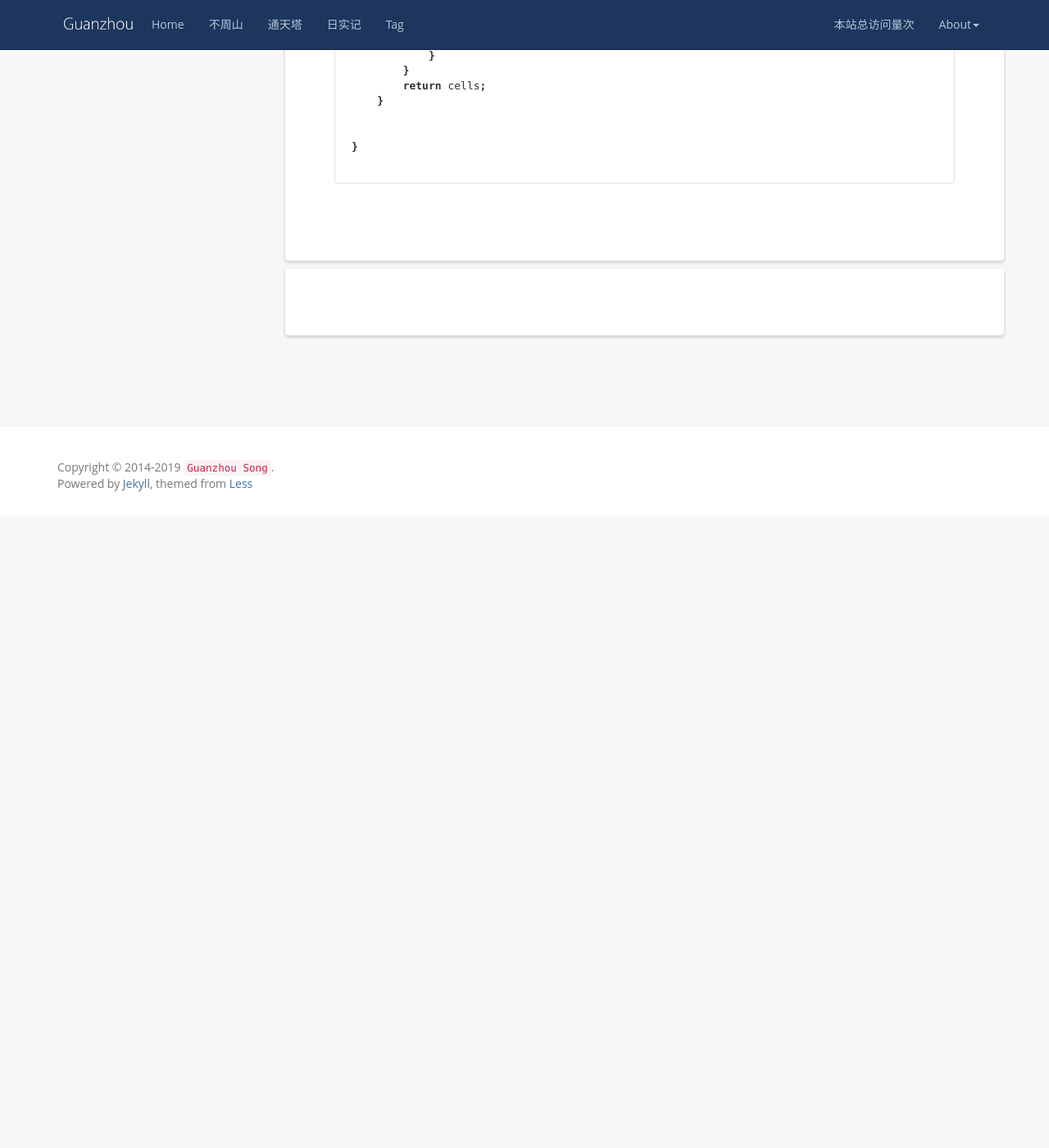
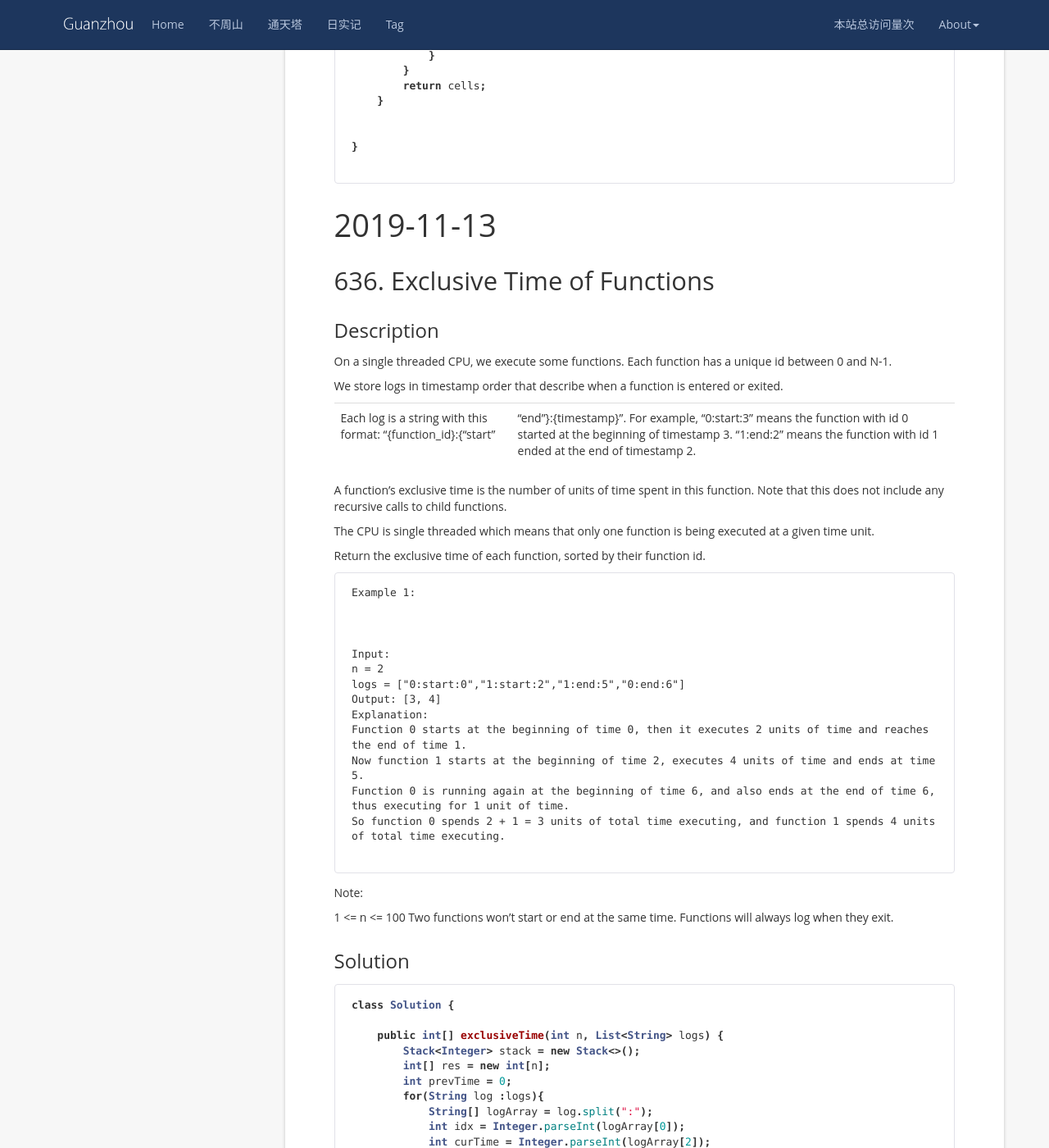
Before and after one commit to wangsimin04/GuanzhouSong.github.io, a Jekyll site: the page built from _posts/2019-11-01-LeetCode.md, in a window 1280 px wide and 1400 px high, scrolled down 22406 px. Shown: the whole window at 82% size. Built offline with Jekyll 4.4.1, drawn with Linux system fonts in a browser that asks for light colours; nearby versions of some CDN libraries; comment, search, counter and statistics services are not loaded; before the commit the page ends 23036 px from its top, so only the background shows below that; some of the changed text lies outside the part shown.

Commit message:
Update 2019-11-01-LeetCode.md

````diff
--- a/_posts/2019-11-01-LeetCode.md
+++ b/_posts/2019-11-01-LeetCode.md
@@ -1108,3 +1108,73 @@ class Solution {
 }
 
 ```
+
+# 2019-11-13
+## 636. Exclusive Time of Functions
+### Description
+On a single threaded CPU, we execute some functions.  Each function has a unique id between 0 and N-1.
+
+We store logs in timestamp order that describe when a function is entered or exited.
+
+Each log is a string with this format: "{function_id}:{"start" | "end"}:{timestamp}".  For example, "0:start:3" means the function with id 0 started at the beginning of timestamp 3.  "1:end:2" means the function with id 1 ended at the end of timestamp 2.
+
+A function's exclusive time is the number of units of time spent in this function.  Note that this does not include any recursive calls to child functions.
+
+The CPU is single threaded which means that only one function is being executed at a given time unit.
+
+Return the exclusive time of each function, sorted by their function id.
+
+
+```
+Example 1:
+
+
+
+Input:
+n = 2
+logs = ["0:start:0","1:start:2","1:end:5","0:end:6"]
+Output: [3, 4]
+Explanation:
+Function 0 starts at the beginning of time 0, then it executes 2 units of time and reaches the end of time 1.
+Now function 1 starts at the beginning of time 2, executes 4 units of time and ends at time 5.
+Function 0 is running again at the beginning of time 6, and also ends at the end of time 6, thus executing for 1 unit of time.
+So function 0 spends 2 + 1 = 3 units of total time executing, and function 1 spends 4 units of total time executing.
+
+```
+Note:
+
+1 <= n <= 100
+Two functions won't start or end at the same time.
+Functions will always log when they exit.
+
+### Solution
+```java
+class Solution {
+
+    public int[] exclusiveTime(int n, List<String> logs) {
+        Stack<Integer> stack = new Stack<>();
+        int[] res = new int[n];
+        int prevTime = 0;
+        for(String log :logs){
+            String[] logArray = log.split(":");
+            int idx = Integer.parseInt(logArray[0]);
+            int curTime = Integer.parseInt(logArray[2]);
+            if(!stack.isEmpty()){
+                res[stack.peek()] +=  curTime- prevTime;
+            }
+            prevTime = curTime;
+            if("start".equals(logArray[1])){
+                stack.push(idx);
+            }else {
+                //why plus 1?
+                //at the end, this one second belongs to current function.
+                //i.e. method 1 start from 2 , end at 5, occupy 2,3,4,5 total 4 sec.
+                //so prevTime will also increase one at the end of 5 which is start of 6.
+                res[stack.pop()] ++;
+                prevTime++;
+            }
+        }
+        return res;
+    }
+}
+```
````
